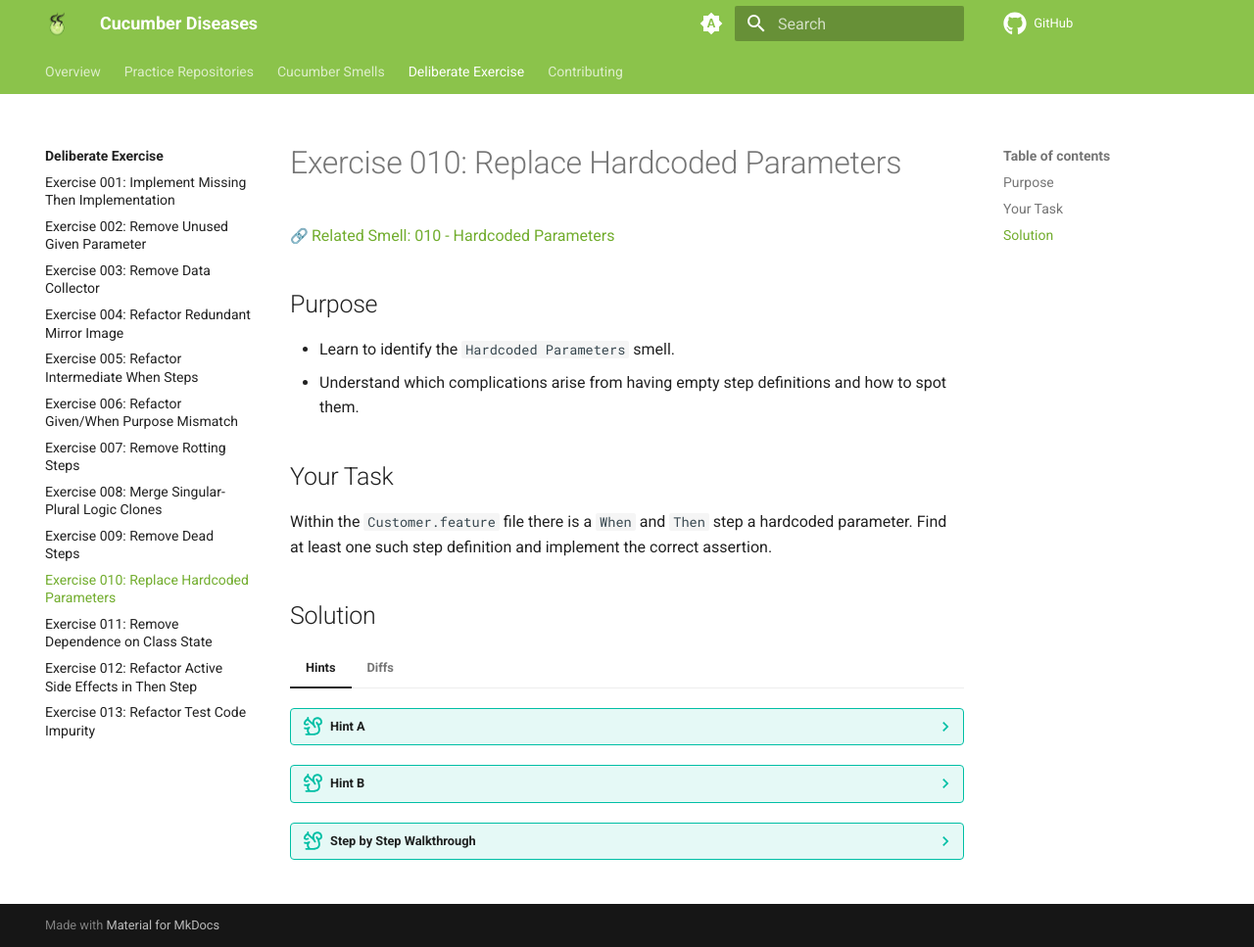
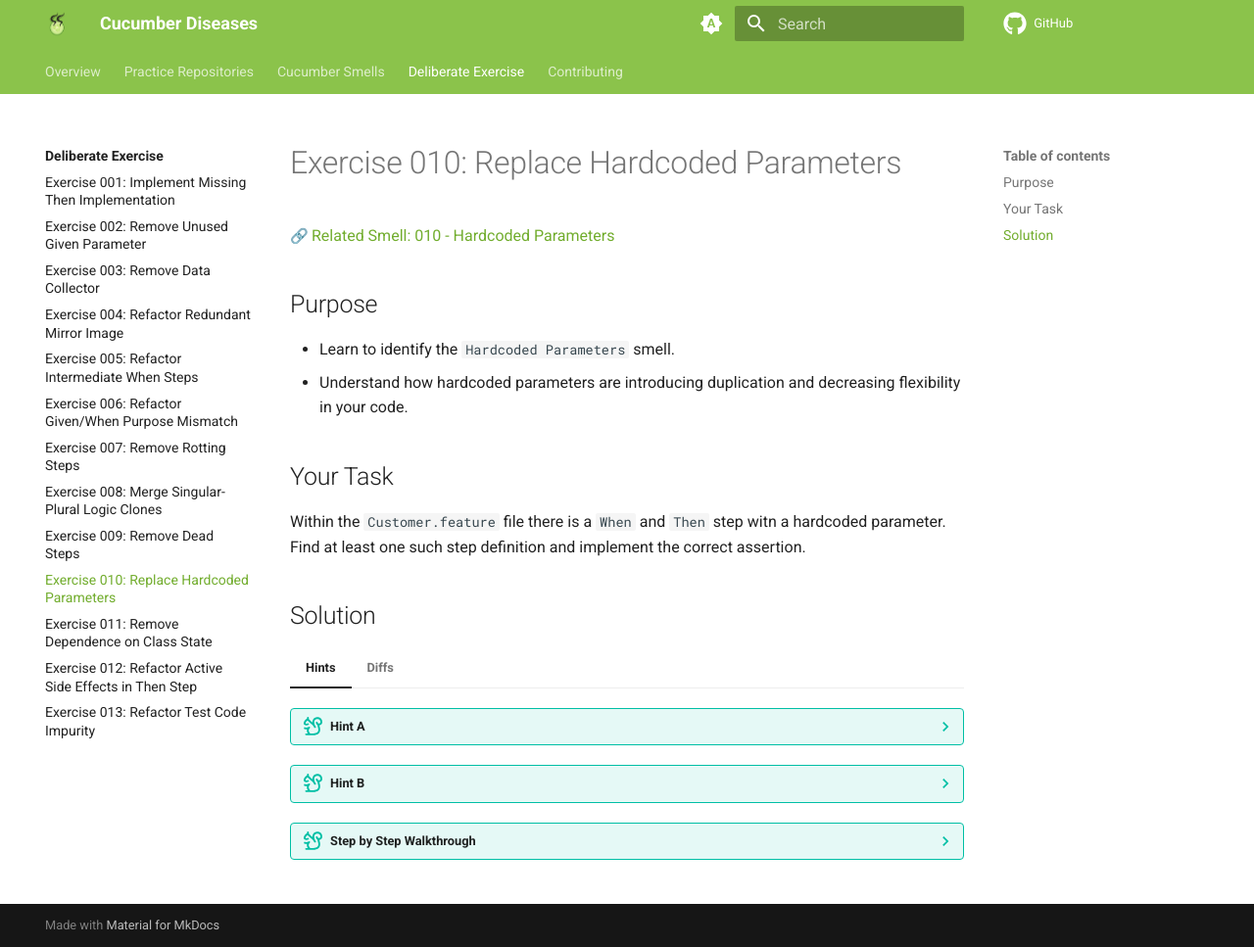
Before and after one commit to Cucumber-Diseases/cucumber-diseases.github.io, an MkDocs documentation site: the page built from docs/exercise/ex-010-hardcoded-parameters.md, in a window 1280 px wide and 967 px high. Shown: the whole window at 98% size. Built offline with MkDocs 1.6.1 and Material for MkDocs 9.7.7, drawn with Linux system fonts in a browser that asks for light colours; emoji names are drawn with the system emoji font.

Commit message:
improve description of 10

```diff
--- a/docs/exercise/ex-010-hardcoded-parameters.md
+++ b/docs/exercise/ex-010-hardcoded-parameters.md
@@ -3,10 +3,10 @@
 
 ## Purpose
 * Learn to identify the `Hardcoded Parameters` smell.
-* Understand which complications arise from having empty step definitions and how to spot them.
+* Understand how hardcoded parameters are introducing duplication and decreasing flexibility in your code.
 
 ## Your Task
-Within the `Customer.feature` file there is a `When` and `Then` step a hardcoded parameter. Find at least
+Within the `Customer.feature` file there is a `When` and `Then` step witn a hardcoded parameter. Find at least
 one such step definition and implement the correct assertion.
 
 ## Solution
@@ -14,7 +14,8 @@ one such step definition and implement the correct assertion.
 === "Hints"
     ??? tip "Hint A"
         * You are looking for steps with hardcoded paramters in the business calls.
-        * Hardcoded paramters can be of any type. In our exercise you neeed to find two strings
+        * A hardcoded parameter is expressed in the Gherkin expression.
+        * Hardcoded paramters can be of any type. In our exercise you neeed to find two strings.
 
     ??? tip "Hint B"
         * The relevant step is `When the customer Sabine Mustermann is searched` and `Then the customer Sabine Mustermann can be found`.
```
